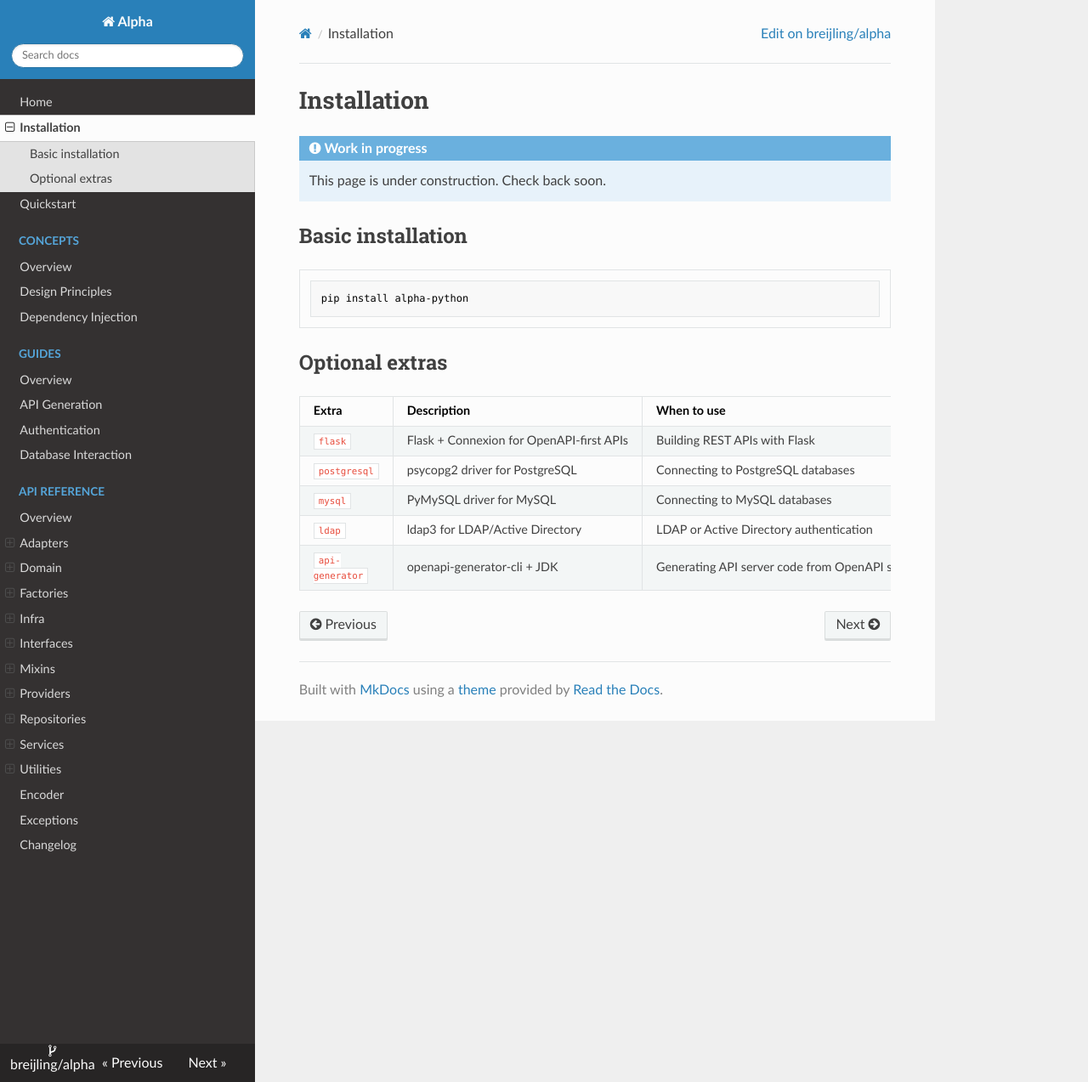
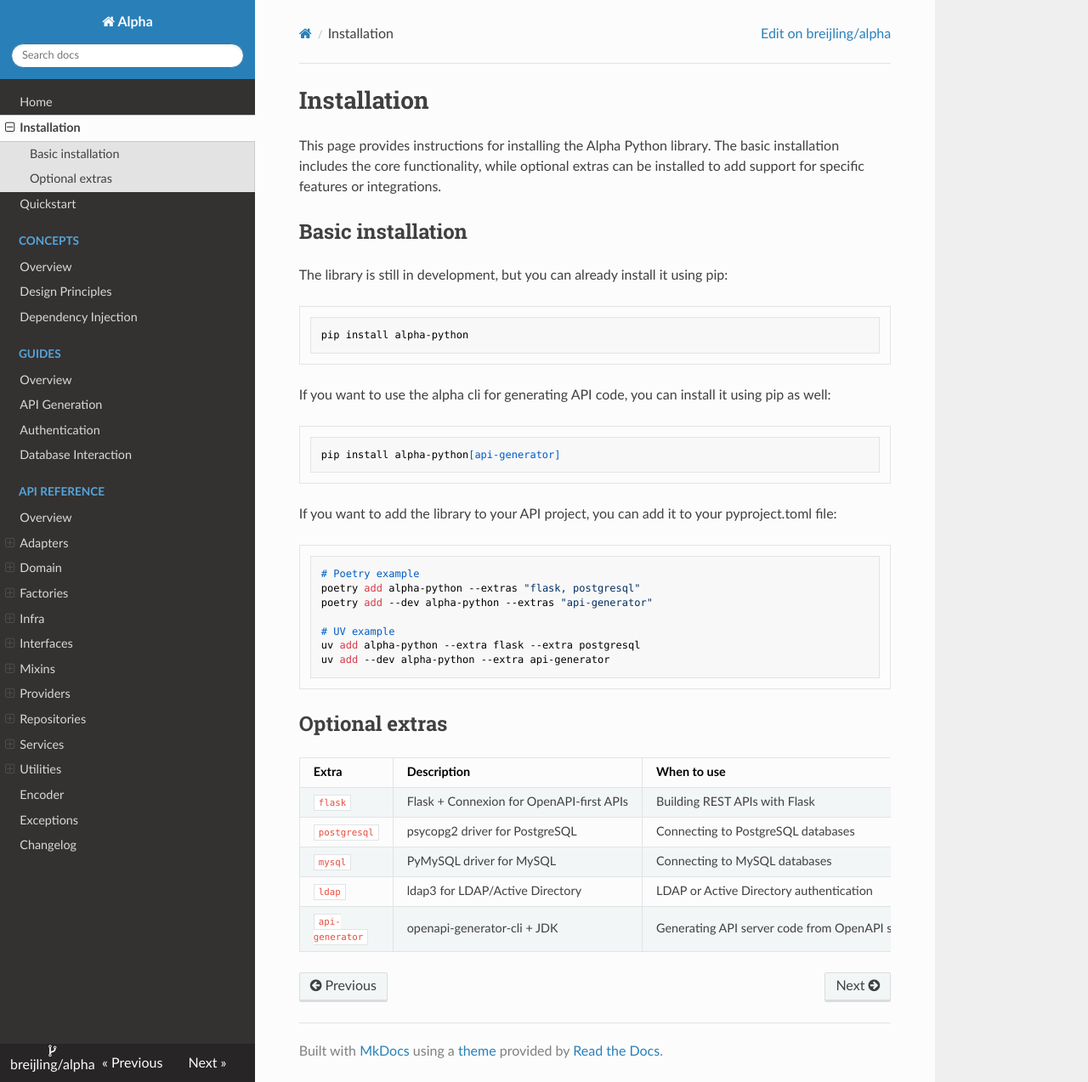
Before and after one commit to BReijling/alpha, an MkDocs documentation site: the page built from docs/installation.md, in a window 1280 px wide and 1273 px high. Shown: the whole window at 85% size. Built offline with MkDocs 1.6.1, drawn with Linux system fonts in a browser that asks for light colours; nearby versions of some CDN libraries.

Commit message:
chore(Docs): :memo: update mkdocs configuration

````diff
--- a/docs/installation.md
+++ b/docs/installation.md
@@ -1,12 +1,31 @@
 # Installation
 
-!!! note "Work in progress"
-    This page is under construction. Check back soon.
+This page provides instructions for installing the Alpha Python library. The basic installation includes the core functionality, while optional extras can be installed to add support for specific features or integrations.
 
 ## Basic installation
 
+The library is still in development, but you can already install it using pip:
+
 ```shell
 pip install alpha-python
+```
+
+If you want to use the alpha cli for generating API code, you can install it using pip as well:
+
+```shell
+pip install alpha-python[api-generator]
+```
+
+If you want to add the library to your API project, you can add it to your pyproject.toml file:
+
+```shell
+# Poetry example
+poetry add alpha-python --extras "flask, postgresql"
+poetry add --dev alpha-python --extras "api-generator"
+
+# UV example
+uv add alpha-python --extra flask --extra postgresql
+uv add --dev alpha-python --extra api-generator
 ```
 
 ## Optional extras
--- a/mkdocs.yml
+++ b/mkdocs.yml
@@ -8,19 +8,6 @@ repo_url: https://github.com/breijling/alpha
 
 theme:
   name: readthedocs
-  palette:
-    - scheme: default
-      primary: cyan
-      accent: cyan
-      toggle:
-        icon: material/brightness-7
-        name: Switch to dark mode
-    - scheme: slate
-      primary: cyan
-      accent: cyan
-      toggle:
-        icon: material/brightness-4
-        name: Switch to light mode
   features:
     - navigation.tabs
     - navigation.sections
````
Also changed, not shown: .readthedocs.yaml (+5 -5 lines), DOCUMENTATION_PLAN.md (deleted, +0 -157 lines), 1 other file.
